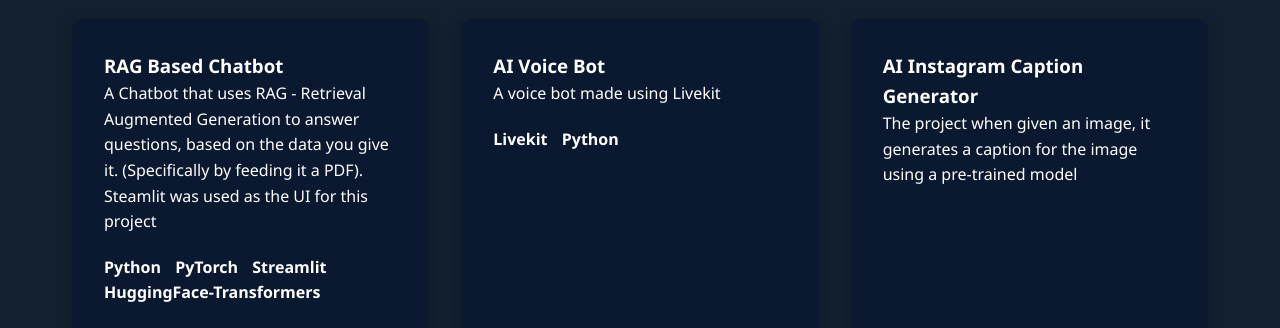
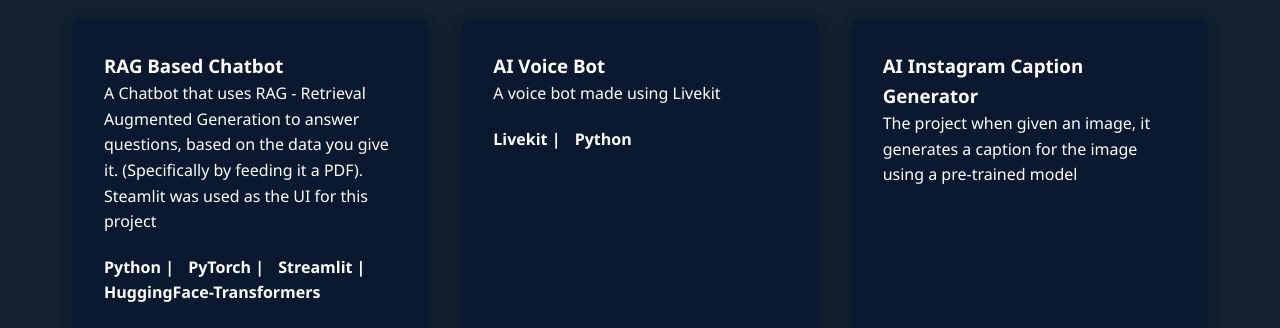
Before and after one commit to HadesXecutioner/Website-demo, a plain HTML site: page index.html in a window 1280 px wide. Shown: the part 2460-2788 px from the top of the page. Drawn offline with Linux system fonts and the light colour scheme.

Commit message:
Update index.html

```diff
--- a/index.html
+++ b/index.html
@@ -124,9 +124,9 @@
                     <h3>RAG Based Chatbot</h3>
                     <p>A Chatbot that uses RAG - Retrieval Augmented Generation to answer questions, based on the data you give it. (Specifically by feeding it a PDF). Steamlit was used as the UI for this project</p>
                     <div class="project-tech" style="margin-top: 20px;">
-                        <span style="font-weight: bold; margin-right: 10px;">Python</span>
-                        <span style="font-weight: bold; margin-right: 10px;">PyTorch</span>
-                        <span style="font-weight: bold; margin-right: 10px;">Streamlit</span>
+                        <span style="font-weight: bold; margin-right: 10px;">Python |</span>
+                        <span style="font-weight: bold; margin-right: 10px;">PyTorch |</span>
+                        <span style="font-weight: bold; margin-right: 10px;">Streamlit |</span>
                         <span style="font-weight: bold; margin-right: 10px;">HuggingFace-Transformers</span>
                     </div>
                 </div>
@@ -136,7 +136,7 @@
                     <h3>AI Voice Bot</h3>
                     <p>A voice bot made using Livekit</p>
                     <div class="project-tech" style="margin-top: 20px;">
-                        <span style="font-weight: bold; margin-right: 10px;">Livekit</span>
+                        <span style="font-weight: bold; margin-right: 10px;">Livekit |</span>
                         <span style="font-weight: bold; margin-right: 10px;">Python</span>
                     </div>
                 </div>
```
